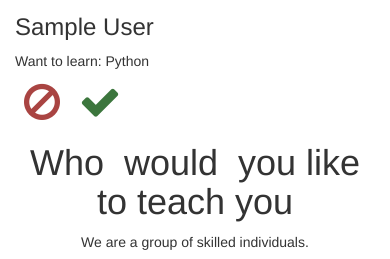
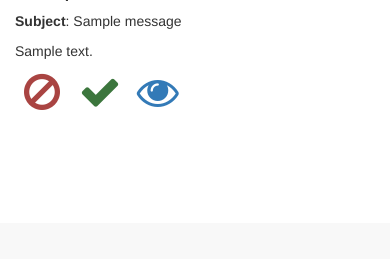
Before and after one commit to dunderlabs/code-english, a Django app: template templates/users/notifications.html in a window 390 px wide. Shown: the part 621-880 px from the top of the page. After the commit the page ends 731 px from the top, so only its background shows below. Run offline with Django 3.2, Linux system fonts and the light colour scheme; the template is opened without the code that fills it: most values are stand-ins (such as "Sample title", 1, 10 or a date in 2020); parts of the project's set-up code (start-up, migrations or seed data) failed here and were passed over; some libraries are stand-ins or nearby versions.

Commit message:
fix conflict

```diff
--- a/codeandenglish/users/urls.py
+++ b/codeandenglish/users/urls.py
@@ -6,7 +6,11 @@ from codeandenglish.users.views import (
     user_password_reset, user_password_reset_done,
     user_password_reset_confirm, user_password_reset_complete,
     update_user_profile, dashboard, update_interests, remove_interest,
+<<<<<<< e93ab70bdeeebe2aac953555a01f65c13e5d6f33
     notifications, user_explore
+=======
+    notifications, remove_message
+>>>>>>> finishes notifications page
 )
 
 
@@ -40,5 +44,10 @@ urlpatterns = [
         name='remove_interest'
     ),
     url(r'^notifications/$', notifications, name='notifications'),
+
     url(r'^explore/$', user_explore, name='user_explore'),
+    url(
+        r'^notifications/(?P<pk>\d+)/remove/', remove_message,
+        name='remove_message'
+    ),
 ]
--- a/templates/base.html
+++ b/templates/base.html
@@ -39,7 +39,7 @@
 					</li>
 
 					<li class="active">
-						<a href="{% url 'users:user_invitations' %}">Invitations</a>
+						<a href="{% url 'users:notifications' %}">Notifications</a>
 					</li>
 					{% endblock nav_bar %}
 					<li>
--- a/templates/users/dashboard.html
+++ b/templates/users/dashboard.html
@@ -14,7 +14,7 @@
     </li>
 
     <li>
-        <a href="#">Notifications</a>
+        <a href="{% url 'users:notifications' %}">Notifications</a>
     </li>
 {% endblock nav_bar %}
 
--- a/templates/users/notifications.html
+++ b/templates/users/notifications.html
@@ -1,4 +1,23 @@
 {% extends "base.html" %}
+
+{% block breadcrumb %}
+	{{block.super}}
+	<li class="active">Notifications</li>
+{% endblock breadcrumb %}
+
+{% block nav_bar %}
+    <li>
+        <a href="{% url 'users:dashboard' %}">Dashboard<br></a>
+    </li>
+
+    <li>
+        <a href="{% url 'users:user_explore' %}">Explore</a>
+    </li>
+
+    <li class="active">
+        <a href="{% url 'users:notifications' %}">Notifications</a>
+    </li>
+{% endblock nav_bar %}
 
 {% block content %}
 
@@ -17,7 +36,7 @@
 		</h1>
 
 		<h1 class="text-center" style="color: rgb(0, 0, 0);">
-			Who do you want to teach
+			Received messages
 		</h1>
 	</div>
 </div>
@@ -32,106 +51,19 @@
 			<h3 class="text-left">
 				{{ message.sender.full_name }}
 			</h3>
-
+			<p><strong>Subject</strong>: {{message.subject}}</p>
 			<p class="text-left">
-				Want to learn: Python
+				{{ message.description }}
 			</p>
-			<a href="#"><i class="fa fa-3x fa-ban fa-fw text-danger"></i></a>
+			<a href="{% url 'users:remove_message' message	.pk %}"><i class="fa fa-3x fa-ban fa-fw text-danger"></i></a>
 			<a href="#"><i class="fa fa-3x fa-check fa-fw text-success"></i></a>
+			{% if not message.read %}
+				<a href="#"><i class="fa fa-3x fa-eye fa-fw"></i></a>
+			{% endif %}
 		</div>
 	</div>
 {% endfor %}
 
 
 
-<div class="row">
-	<div class="col-md-12">
-		<h1 class="text-center">
-			Who&nbsp; <span style="line-height: 1.1;">would&nbsp;</span>
-			<span style="color: inherit; line-height: 1.1;">you like to teach
-			you</span>
-		</h1>
-
-		<p class="text-center">
-			We are a group of skilled individuals.
-		</p>
-	</div>
-</div>
-
-<div class="row">
-	<div class="col-md-2">
-		<img class="img-circle img-responsive" src=
-		"http://pingendo.github.io/pingendo-bootstrap/assets/user_placeholder.png">
-	</div>
-
-	<div class="col-md-4">
-		<h3 class="text-left">
-			John Doe
-		</h3>
-
-		<p class="text-left">
-			Can teach: English<br>
-			Level: Basic
-		</p>
-		<a href="#"><i class="fa fa-3x fa-ban fa-fw text-danger"></i></a>
-		<a href="#"><i class="fa fa-3x fa-check fa-fw text-success"></i></a>
-	</div>
-
-	<div class="col-md-2">
-		<img class="img-circle img-responsive" src=
-		"http://pingendo.github.io/pingendo-bootstrap/assets/user_placeholder.png">
-	</div>
-
-	<div class="col-md-4">
-		<h3 class="text-left">
-			John Doe
-		</h3>
-
-		<p class="text-left">
-			Can teach: English Expressions<br>
-			Level: Intermediate
-		</p>
-	</div>
-	<a href="#"><i class="fa fa-3x fa-ban fa-fw text-danger"></i></a> <a href=
-	"#"><i class="fa fa-3x fa-check fa-fw text-success"></i></a>
-</div>
-
-<div class="row">
-	<div class="col-md-2">
-		<img class="img-circle img-responsive" src=
-		"http://pingendo.github.io/pingendo-bootstrap/assets/user_placeholder.png">
-	</div>
-
-	<div class="col-md-4">
-		<h3 class="text-left">
-			John Doe
-		</h3>
-
-		<p class="text-left">
-			Can teach: English Speack<br>
-			Level: Basic
-		</p>
-		<a href="#"><i class="fa fa-3x fa-ban fa-fw text-danger"></i></a>
-		<a href="#"><i class="fa fa-3x fa-check fa-fw text-success"></i></a>
-	</div>
-
-	<div class="col-md-2">
-		<img class="img-circle img-responsive" src=
-		"http://pingendo.github.io/pingendo-bootstrap/assets/user_placeholder.png">
-	</div>
-
-	<div class="col-md-4 text-center">
-		<h3 class="text-left">
-			John Doe
-		</h3>
-
-		<p class="text-left">
-			Can teach: English Expressions<br>
-			Level: Intermediate
-		</p>
-	</div>
-	<a href="#"><i class="fa fa-3x fa-ban fa-fw text-danger"></i></a> <a href=
-	"#"><i class="fa fa-3x fa-check fa-fw text-success"></i></a>
-</div>
-
 {% endblock content %}
```
Also changed, not shown: codeandenglish/users/views.py (+11 -1 lines).
